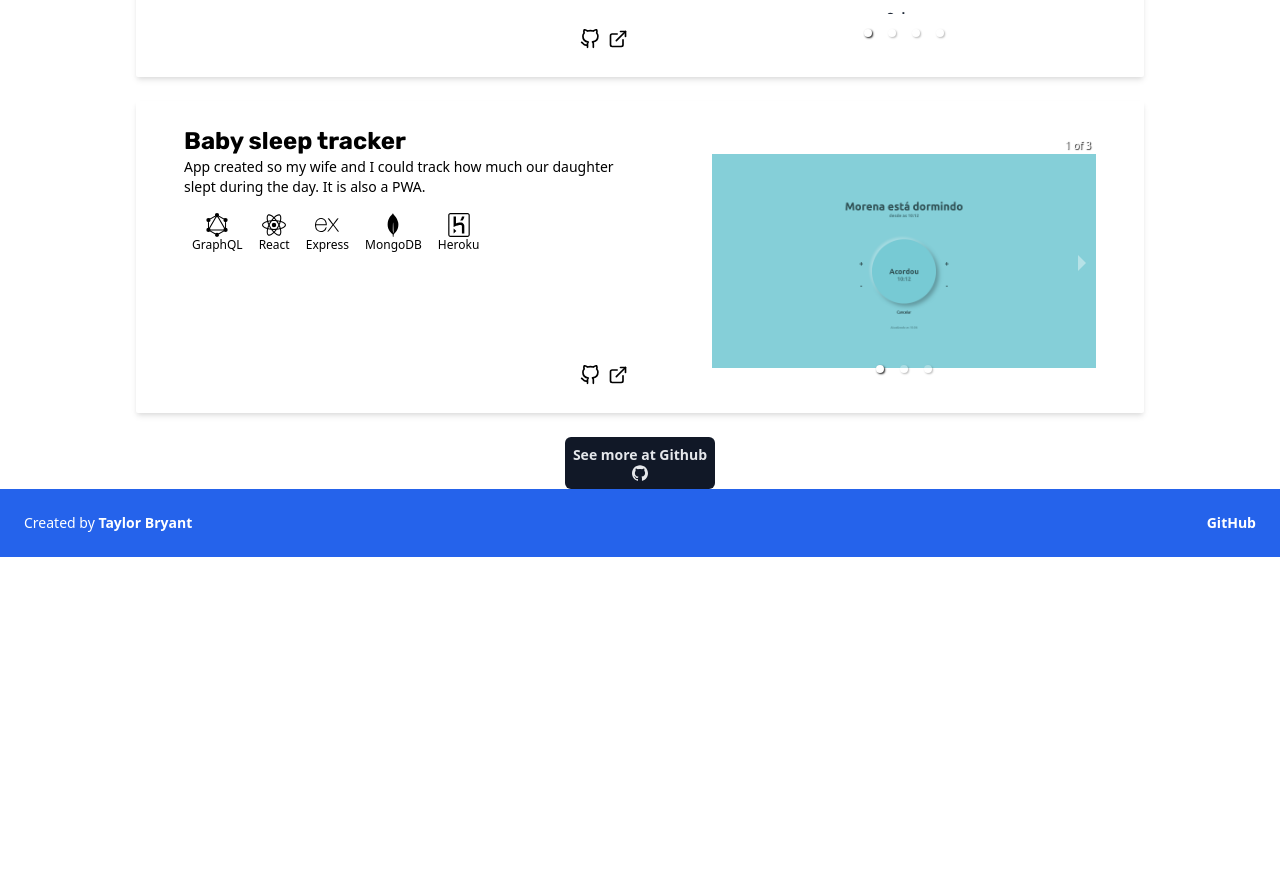
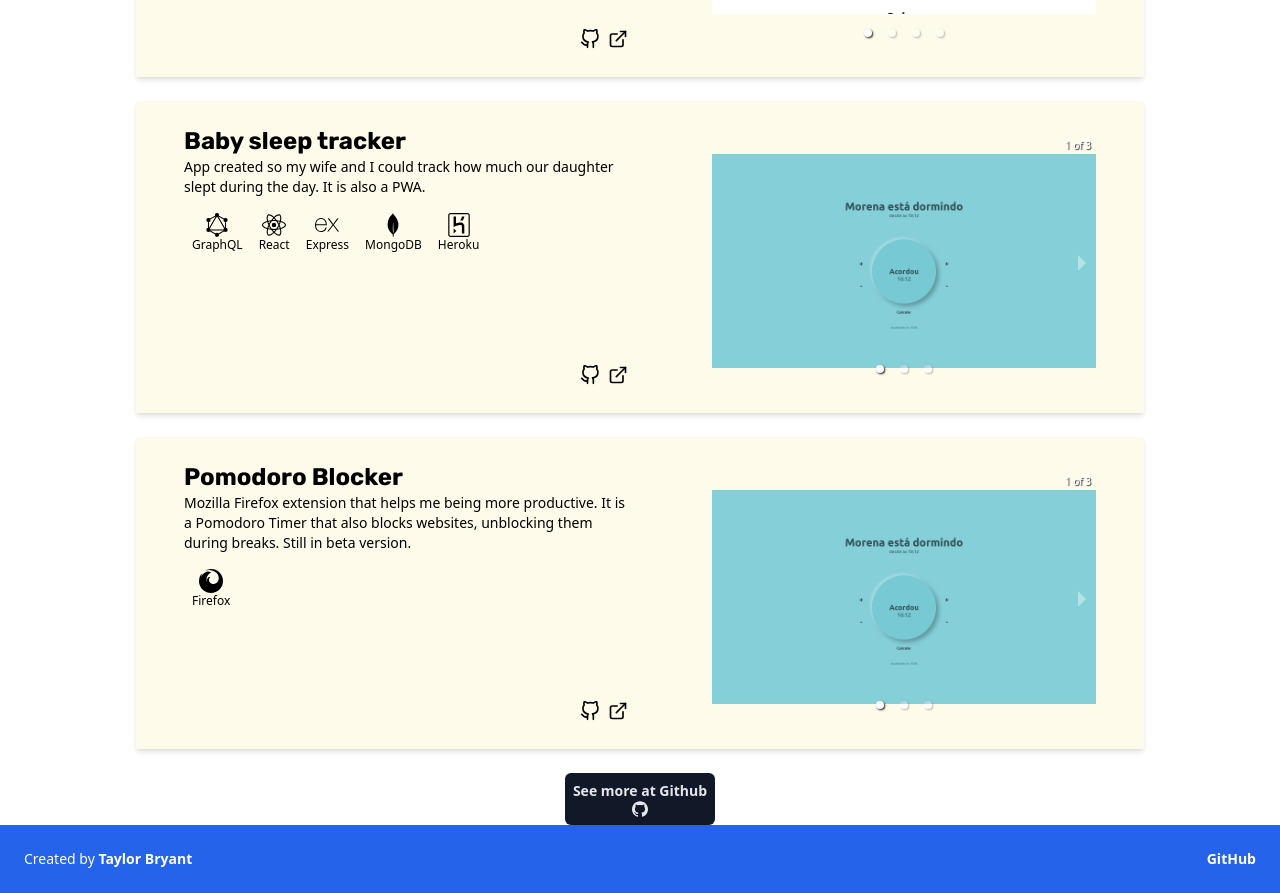
Before and after one commit to pedrovrima/portfolio, a Next.js app: page / in a window 1280 px wide. Shown: the part 1755-2648 px from the top of the page. Before the commit the page ends 2312 px from the top, so only its background shows below. Built offline with nearby package versions, Linux system fonts and the light colour scheme.

Commit message:
adds a couple more projects

```diff
--- a/components/projects.tsx
+++ b/components/projects.tsx
@@ -21,7 +21,8 @@ import {
   SiTailwindcss,
   SiTypescript,
   SiVercel,
-  SiWordpress
+  SiWordpress,
+  SiFirefox
 } from "react-icons/si";
 import Image from "next/image";
 
@@ -69,7 +70,7 @@ const ProjectSection = (props: Project) => {
   const { title, description, techstack, githubUrl, liveUrl, images } = props;
   return (
     <>
-      <div className="rounded-sm  shadow-md mb-6  mx-4  flex flex-col-reverse sm:flex-row py-6 w-11/12 sm:w-full   bg-white  justify-center ">
+      <div className="rounded-sm  shadow-md mb-6  mx-4  flex flex-col-reverse sm:flex-row py-6 w-11/12 sm:w-full   bg-yellow-50  justify-center ">
         <div className="flex flex-col justify-between text-sm sm:mr-12 px-8  sm:max-w-lg w-full">
           <div>
           <h1 className="text-2xl font-title">{title}</h1>
@@ -158,6 +159,7 @@ const TechLogo = (props) => {
       {name==="GraphQL"?<SiGraphql size={24}></SiGraphql>:""}
       {name==="Auth0"?<SiAuth0 size={24}></SiAuth0>:""}
       {name==="MongoDB"?<SiMongodb size={24}></SiMongodb>:""}
+      {name==="Firefox"?<SiFirefox size={24}></SiFirefox>:""}
 
     </>
   );
--- a/pages/index.js
+++ b/pages/index.js
@@ -102,6 +102,25 @@ const proje = [
       "App created so my wife and I could track how much our daughter slept during the day. It is also a PWA.",
     githubUrl: "www.oama.eco.br",
     liveUrl: "www.oama.eco.br"
+  },
+  {
+    images: [
+      "/projects/sono1.png",
+      "/projects/sono2.png",
+      "/projects/sono3.png",
+    ],
+
+    techstack: {
+      major: [
+        { name: "Firefox" },
+
+      ],
+    },
+    title: "Pomodoro Blocker",
+    description:
+      "Mozilla Firefox extension that helps me being more productive. It is a Pomodoro Timer that also blocks websites, unblocking them during breaks. Still in beta version.",
+    githubUrl: "www.oama.eco.br",
+    liveUrl: "www.oama.eco.br"
   }
 ];
 
@@ -117,7 +136,7 @@ export default function IndexPage() {
           complex problems
         </h2>
       </div>
-      <div className="flex flex-col  items-center">
+      <div className="flex flex-col  items-center bg-gray-50">
         <h1 className="text-3xl mb-4 font-bold">About </h1>
       <p className="px-8 sm:px-96 text-lg">I am a graduated ecologist who has spent most of my carrer doing data management and statistical analysis using R. In the last couple years I started transiotioning to software develepoment, aiming to create tools that facilitate the work done by the organizations I work with.</p>
       </div>
```
